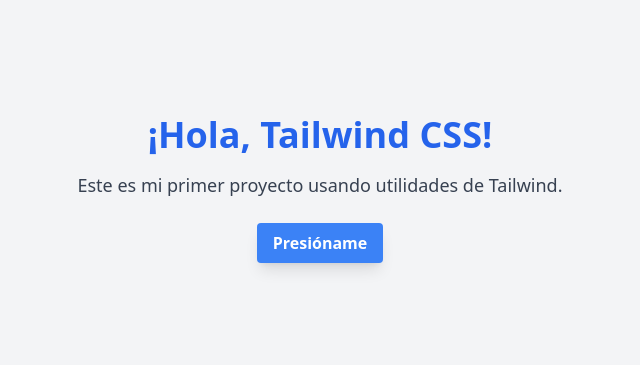
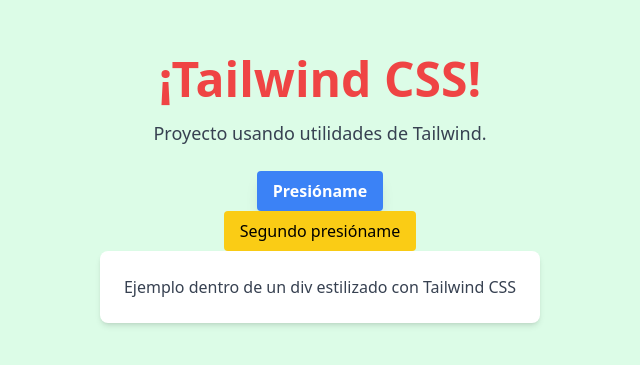
Before and after one commit to Yairrme/Ejercicio-Primeros-pasos-con-Tailwind-CSS, a plain HTML site: page index.html in a window 1280 px wide. Shown: the part 211-576 px from the top of the page, without its empty margins (320-960 px from the left). Drawn offline with nearby package versions, Linux system fonts and the light colour scheme.

Commit message:
actualizacion html

```diff
--- a/index.html
+++ b/index.html
@@ -5,18 +5,31 @@
 <meta charset="UTF-8">
 <meta name="viewport" content="width=device-width, initial-scale=1.0">
 <title>Ejercicio Tailwind CSS</title>
-<!-- Importar Tailwind desde CDN -->
+<!-- Enlace Tailwind desde CDN -->
 <script src="https://cdn.tailwindcss.com"></script>
 </head>
-<body class="bg-gray-100 flex flex-col items-center justify-center min-h-screen">
-<h1 class="text-4xl font-bold text-blue-600 mb-4">
-¡Hola, Tailwind CSS!
+<body class="bg-green-100 flex flex-col items-center justify-center min-h-screen">
+<h1 class="text-5xl font-bold text-red-500 mb-4">
+¡Tailwind CSS!
 </h1>
 <p class="text-lg text-gray-700 mb-6">
-Este es mi primer proyecto usando utilidades de Tailwind.
+Proyecto usando utilidades de Tailwind.
 </p>
 <button class="bg-blue-500 hover:bg-blue-700 text-white font-semibold py-2 px-4 rounded shadow-lg">
 Presióname
 </button>
+
+<button class="bg-yellow-400 text-black px-4 py-2 rounded hover:bg-yellow-500 transition duration-300">
+    Segundo presióname
+</button>
+
+<div class="p-6 bg-white rounded-lg shadow-md">
+    <p class="text-gray-700">
+        Ejemplo dentro de un div estilizado con Tailwind CSS</p>
+</div>
+
+
+
+
 </body>
 </html>
```
